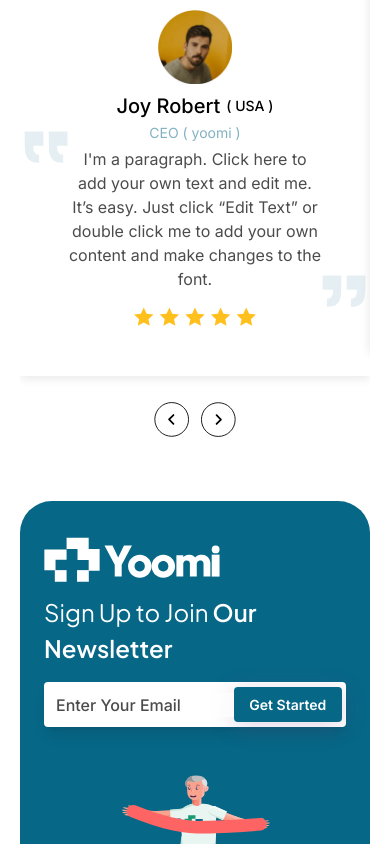
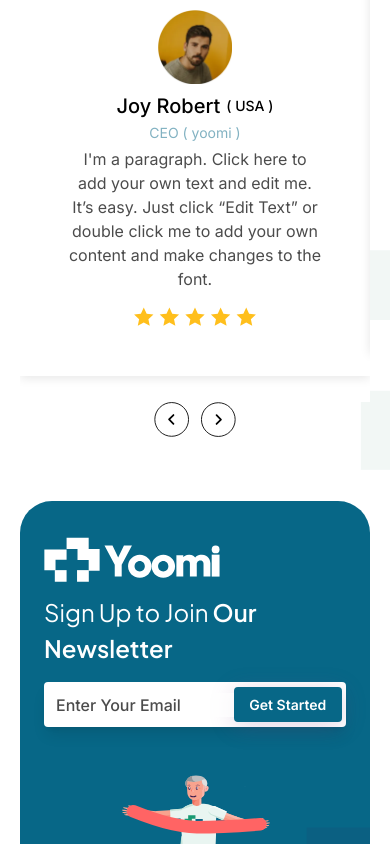
Before and after one commit to Sumit-Chouhan-devloper/yoomi, a React (Create React App) app: page / in a window 390 px wide. Shown: the part 4760-5604 px from the top of the page. Built offline with nearby package versions, Linux system fonts and the light colour scheme.

Commit message:
about us

```diff
--- a/src/components/homepage/AboutUs.tsx
+++ b/src/components/homepage/AboutUs.tsx
@@ -20,6 +20,11 @@
         <img
           className=" absolute top-0 left-0 sm:w-24 md:w-28 xl:w-40 -z-10 "
           src={Images.yomiAboutPlusICO}
+          alt=""
+        />
+        <img
+          className=" absolute bottom-[38%] right-[0px] translate-x-[0%] sm:w-24 md:w-28 xl:w-40 min-w-[100px] max-w-[6%] "
+          src={Images.yomiAboutPlusICOsec}
           alt=""
         />
         <div className="container xl:max-w-[1140px] 3xl:max-w-[1320px] mx-auto px-5 xl:px-0 items-center">
@@ -51,12 +56,12 @@
                       <div className="relative">
                         <img
                           src={Images.commaUp}
-                          className=" absolute top-0 left-0 translate-x-[-100%] translate-y-[-50%]"
+                          className=" absolute !hidden sm:!block top-0 left-0 translate-x-[-100%] translate-y-[-50%]"
                           alt=" Comma upepr"
                         />
                         <img
                           src={Images.commaDown}
-                          className=" absolute bottom-0 right-0 translate-x-[100%] translate-y-[50%]"
+                          className=" absolute !hidden sm:!block bottom-0 right-0 translate-x-[100%] translate-y-[50%]"
                           alt="Comma down"
                         />
                         <p className="text-black text-center max-w-[504px] text-sm leading-[150%] font-normal opacity-70">
@@ -132,7 +137,12 @@
               </svg>
             </span>
           </div>
-          <div className="pb-5 pt-9 px-6 md:px-12 lg:px-[84px] bg-[#076787] rounded-[32px] translate-y-16 md:translate-y-[100px] lg:translate-y-[130px]">
+          <div className="pb-5 pt-9 px-6 md:px-12 lg:px-[84px] bg-[#076787] rounded-[32px] translate-y-16 md:translate-y-[100px] lg:translate-y-[130px] relative">
+            <img
+              className=" absolute bottom-0 right-0 min-w-[140px] max-w-[15%]"
+              src={Images.Yoomi_translatecard_icon}
+              alt="Yoomi_translatecard_icon"
+            />
             <div className="flex flex-wrap justify-between">
               <div className="lg:w-6/12">
                 <div className="flex flex-col justify-center h-full">
--- a/src/images.js
+++ b/src/images.js
@@ -30,6 +30,8 @@
 import starGrup from "./assets/images/svg/StarGrup.svg";
 import yomiFooterNewesCharacter from "./assets/images/svg/Yommi-News-Character.svg";
 import yomiAboutPlusICO from "./assets/images/svg/Yomi-plus-ico-AboutUs.svg";
+import yomiAboutPlusICOsec from "./assets/images/svg/Yomi-plus2nd-ico-AboutUs.svg";
+import Yoomi_translatecard_icon from "./assets/images/svg/Yoomi_translatecard_icon.svg";
 export const Images = {
   logoImage: logoImage,
   heroImg: heroImg,
@@ -63,4 +65,6 @@
   starGrup: starGrup,
   yomiFooterNewesCharacter: yomiFooterNewesCharacter,
   yomiAboutPlusICO: yomiAboutPlusICO,
+  yomiAboutPlusICOsec: yomiAboutPlusICOsec,
+  Yoomi_translatecard_icon: Yoomi_translatecard_icon,
 };
```
Also changed, not shown: src/assets/images/svg/Yomi-plus2nd-ico-AboutUs.svg (added), src/assets/images/svg/Yoomi_translatecard_icon.svg (added).
